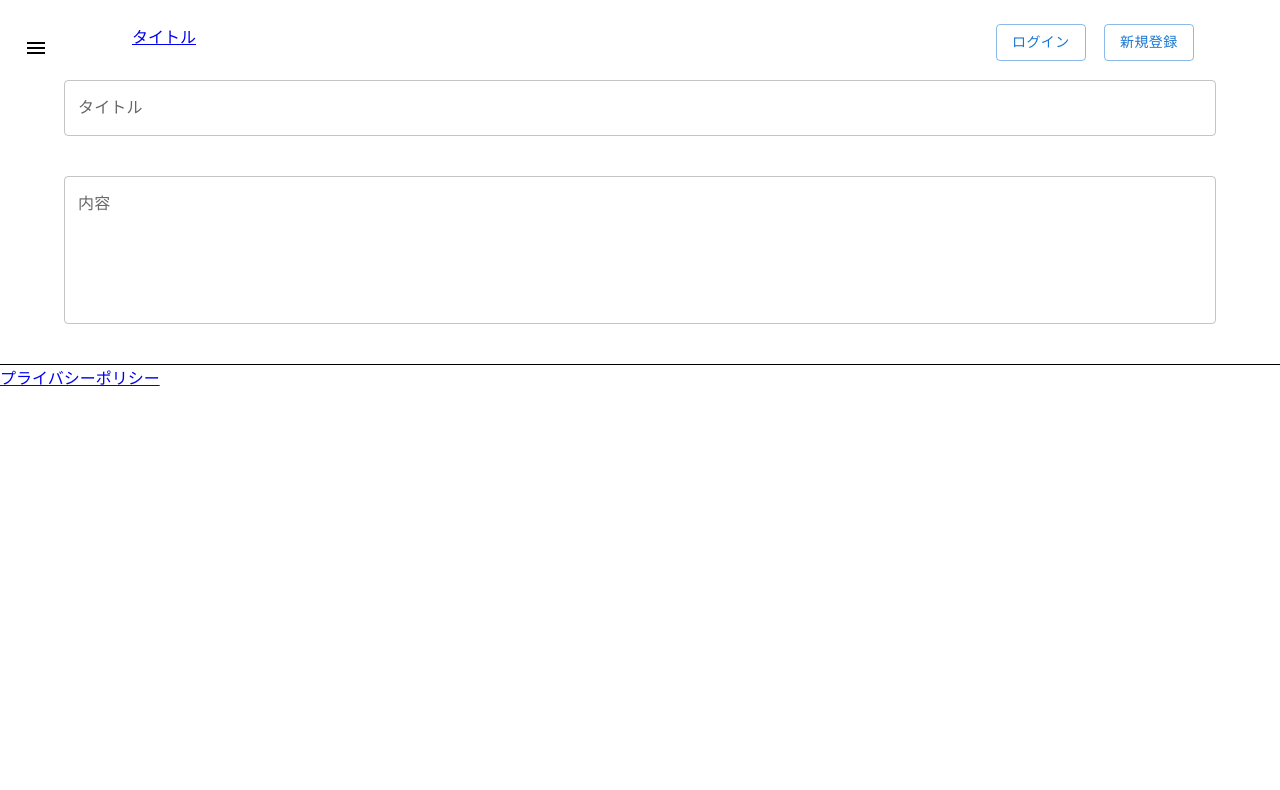
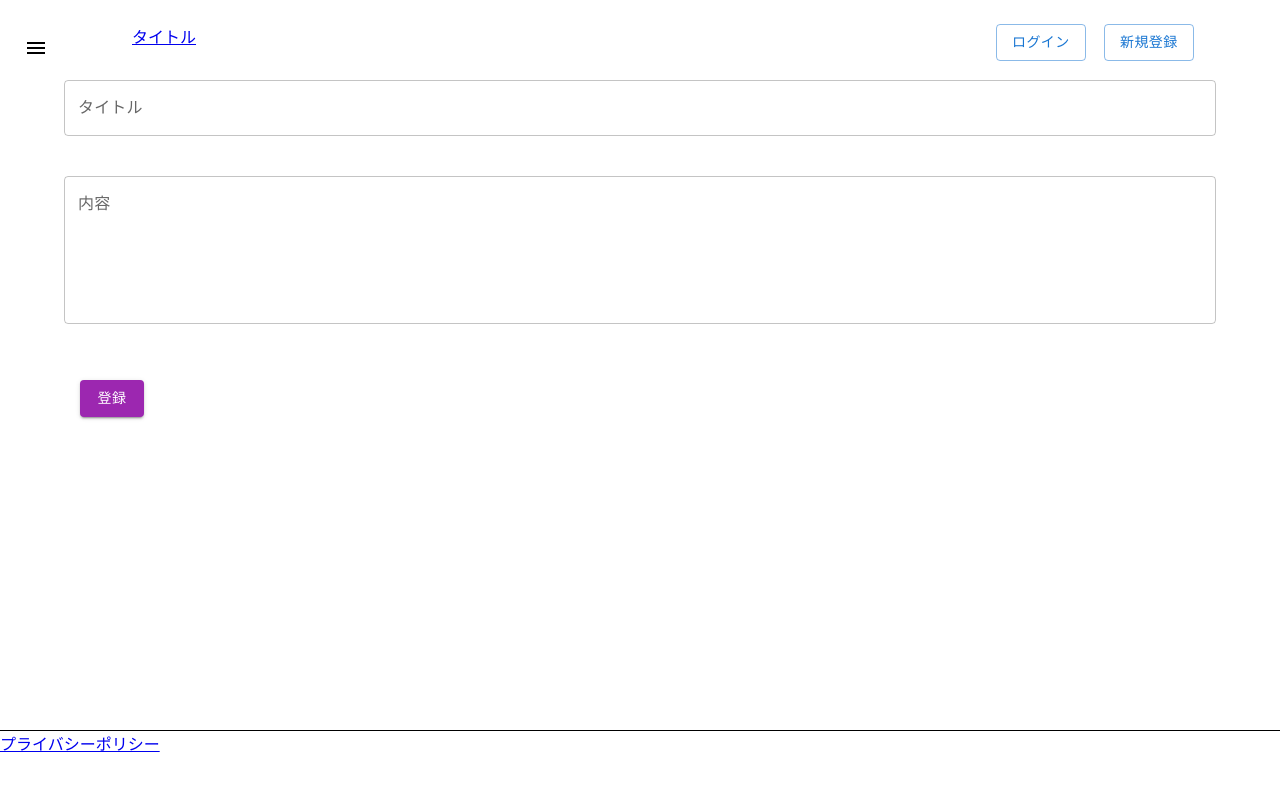
Before and after one commit to ke-kishimoto/opencourt-frontend, a React (Create React App) app: page /inquiry in a window 1280 px wide. Shown: the top 790 px of the page. Built offline with nearby package versions, Linux system fonts and the light colour scheme; no server answers.

Commit message:
画面レイアウト微調整

```diff
--- a/src/pages/BulkReservation.js
+++ b/src/pages/BulkReservation.js
@@ -43,7 +43,11 @@ const BulkReservation = () => {
   }, [year, month])
 
   return (
-    <Container>
+    <Container
+      sx={{
+        minHeight: 650,
+      }}
+    >
       <Grid container spacing={5} marginTop={5}>
       <Grid item xs={1}>
         <ArrowBackIosIcon
--- a/src/pages/EventManagement.js
+++ b/src/pages/EventManagement.js
@@ -23,7 +23,11 @@ const EventManagement = () => {
   }, [])
 
   return (
-    <Container maxWidth={'lg'}>
+    <Container maxWidth={'lg'}
+    sx={{
+      minHeight: 650,
+    }}
+    >
       <SearchForm />
       <Button
         variant="outlined"
--- a/src/pages/Inquiry.js
+++ b/src/pages/Inquiry.js
@@ -1,12 +1,22 @@
 import Container from '@mui/material/Container';
 import ContactForm from '../forms/ContactForm';
 import Grid from '@mui/material/Grid';
+import RegistBtn from '../elements/RegistBtn'
 
 const Inquiry = () => {
   return (
-    <Container maxWidth={'lg'}>
+    <Container maxWidth={'lg'}
+      sx={{
+        minHeight: 650,
+      }}
+    >
       <Grid container spacing={5}>
         <ContactForm />
+        <Grid item sx={12}>
+          <RegistBtn
+          mode='new'
+          />
+        </Grid>
       </Grid>
     </Container>
   )
--- a/src/pages/InquiryManagement.js
+++ b/src/pages/InquiryManagement.js
@@ -3,7 +3,11 @@ import SearchForm from '../forms/SearchForm';
 
 const InquiryManagement = () => {
   return (
-    <Container maxWidth={'lg'}>
+    <Container maxWidth={'lg'}
+    sx={{
+      minHeight: 650,
+    }}
+    >
       <SearchForm />
     </Container>
   )
--- a/src/pages/MyPage.js
+++ b/src/pages/MyPage.js
@@ -9,7 +9,11 @@ const MyPage = () => {
   const user = useRecoilValue(getUser);
 
   return (
-    <Container maxWidth={'lg'}>
+    <Container maxWidth={'lg'}
+      sx={{
+        minHeight: 650,
+      }}
+    >
       <UserDetailItem
         user={user}
       />
--- a/src/pages/SalesManagement.js
+++ b/src/pages/SalesManagement.js
@@ -5,7 +5,11 @@ import { Outlet } from "react-router-dom";
 const SalesManagement = () => {
 
   return (
-    <Container>
+    <Container
+    sx={{
+      minHeight: 650,
+    }}
+    >
       <Typography>売上管理</Typography>
       <Outlet />
     </Container>
```
